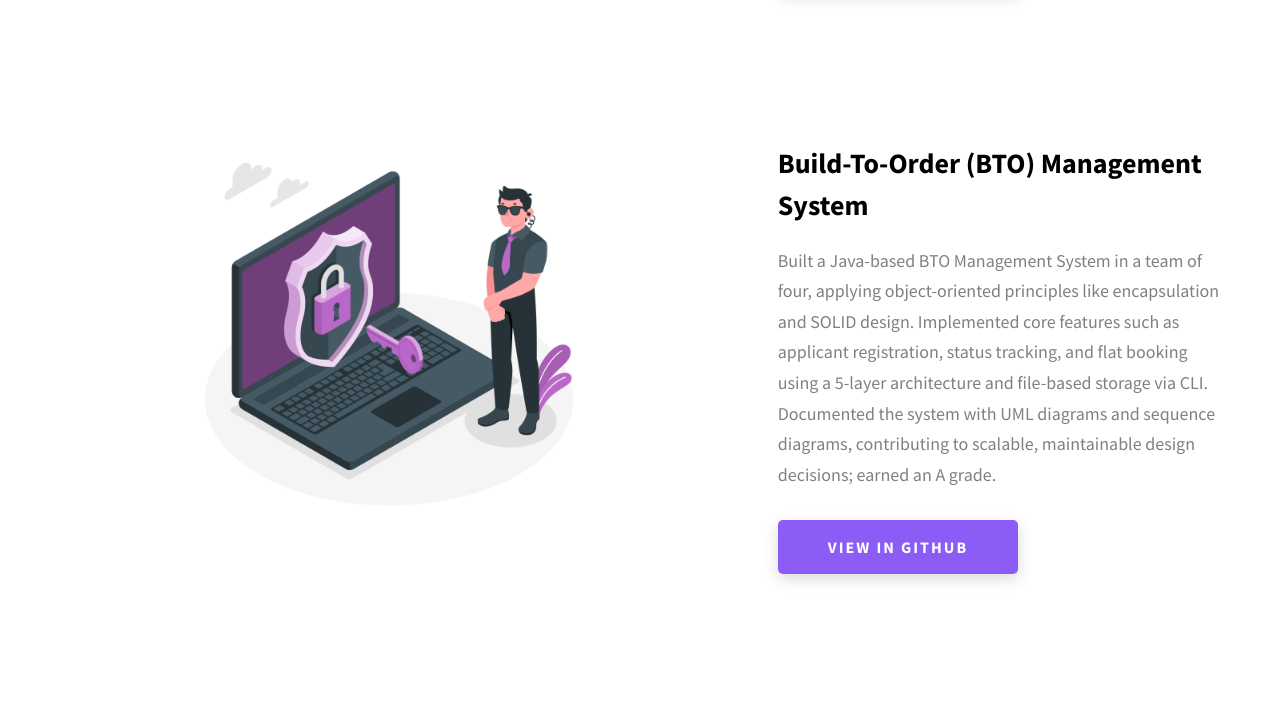
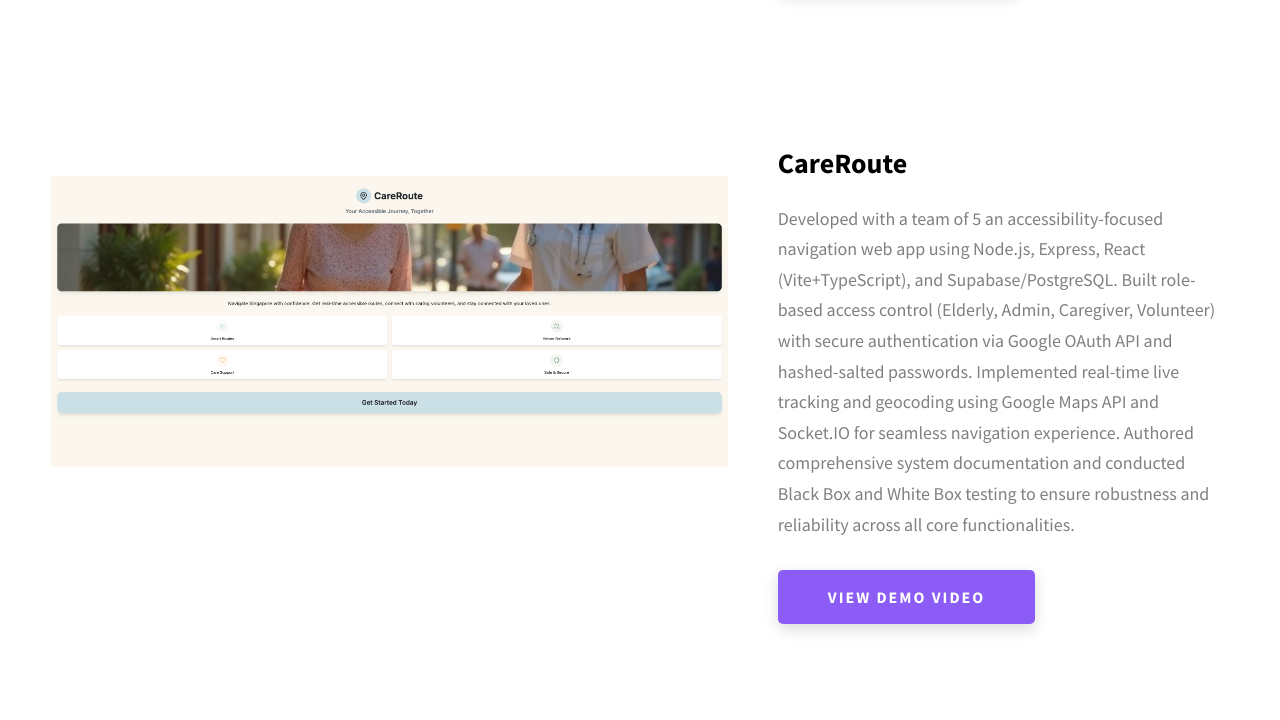
Before and after one commit to kaiiyingg/Portfolio-website, a website: page index.html in a window 1280 px wide. Shown: the part 7380-8100 px from the top of the page. Drawn offline with Linux system fonts and the light colour scheme.

Commit message:
Added CareRoute under Projects section and an image

```diff
--- a/index.html
+++ b/index.html
@@ -358,6 +358,30 @@
           <div class="projects__row">
             <div class="projects__row-img-cont">
               <img
+                src="./imgs/png/CareRoute homepage.png"
+                alt="CareRoute homepage"
+                class="projects__row-img"
+                loading="lazy"
+              />
+            </div>
+            <div class="projects__row-content">
+              <h3 class="projects__row-content-title">CareRoute</h3>
+              <p class="projects__row-content-desc">
+                Developed with a team of 5 an accessibility-focused navigation web app using Node.js, Express, React (Vite+TypeScript), and Supabase/PostgreSQL.
+                Built role-based access control (Elderly, Admin, Caregiver, Volunteer) with secure authentication via Google OAuth API and hashed-salted passwords.
+                Implemented real-time live tracking and geocoding using Google Maps API and Socket.IO for seamless navigation experience.
+                Authored comprehensive system documentation and conducted Black Box and White Box testing to ensure robustness and reliability across all core functionalities.
+              </p>
+              <a
+                href="https://youtu.be/-Wr7tD2GRWg?si=VV-IbRunpkiDtMLD"
+                class="btn btn--med btn--theme dynamicBgClr"
+                target="_blank"
+                >View Demo Video</a>
+            </div>
+          </div>
+          <div class="projects__row">
+            <div class="projects__row-img-cont">
+              <img
                 src="./imgs/png/secure_website.png"
                 alt="Secure website"
                 class="projects__row-img"
```
Also changed, not shown: imgs/png/CareRoute homepage.png (added).
